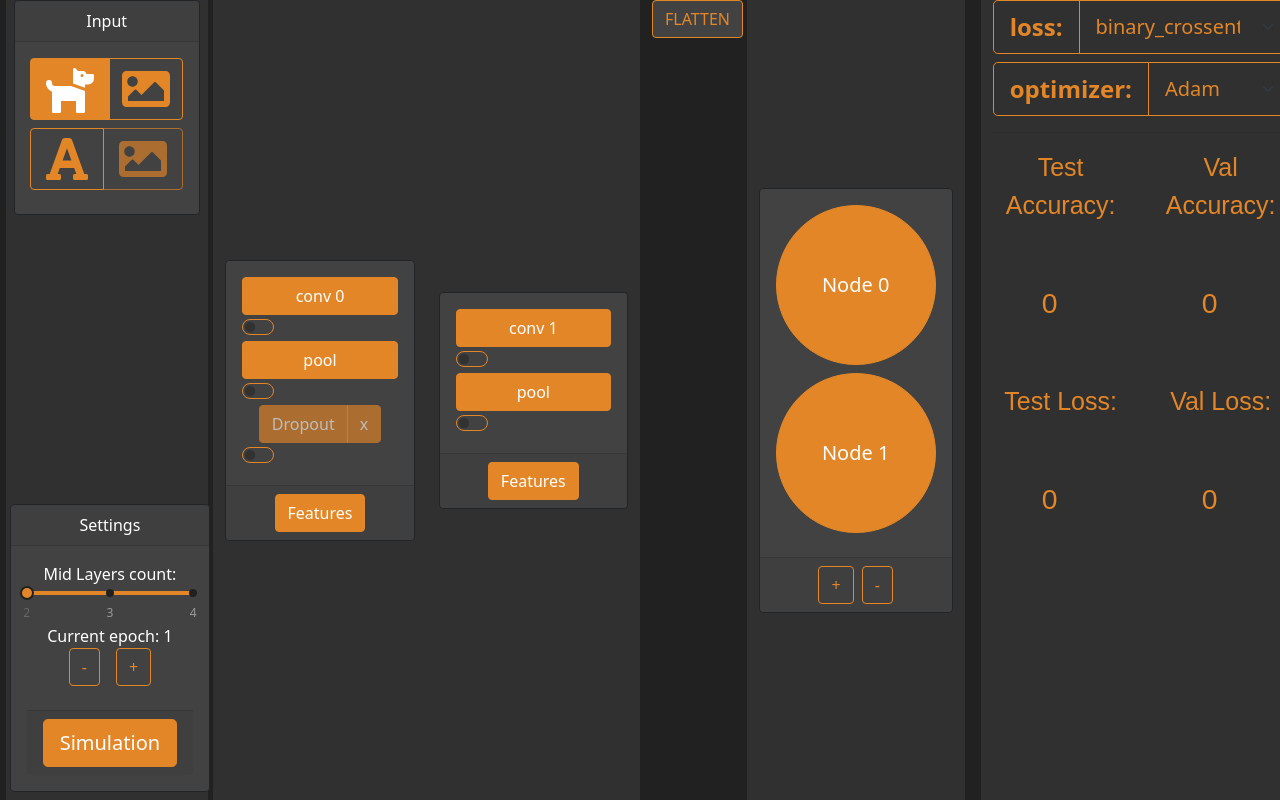
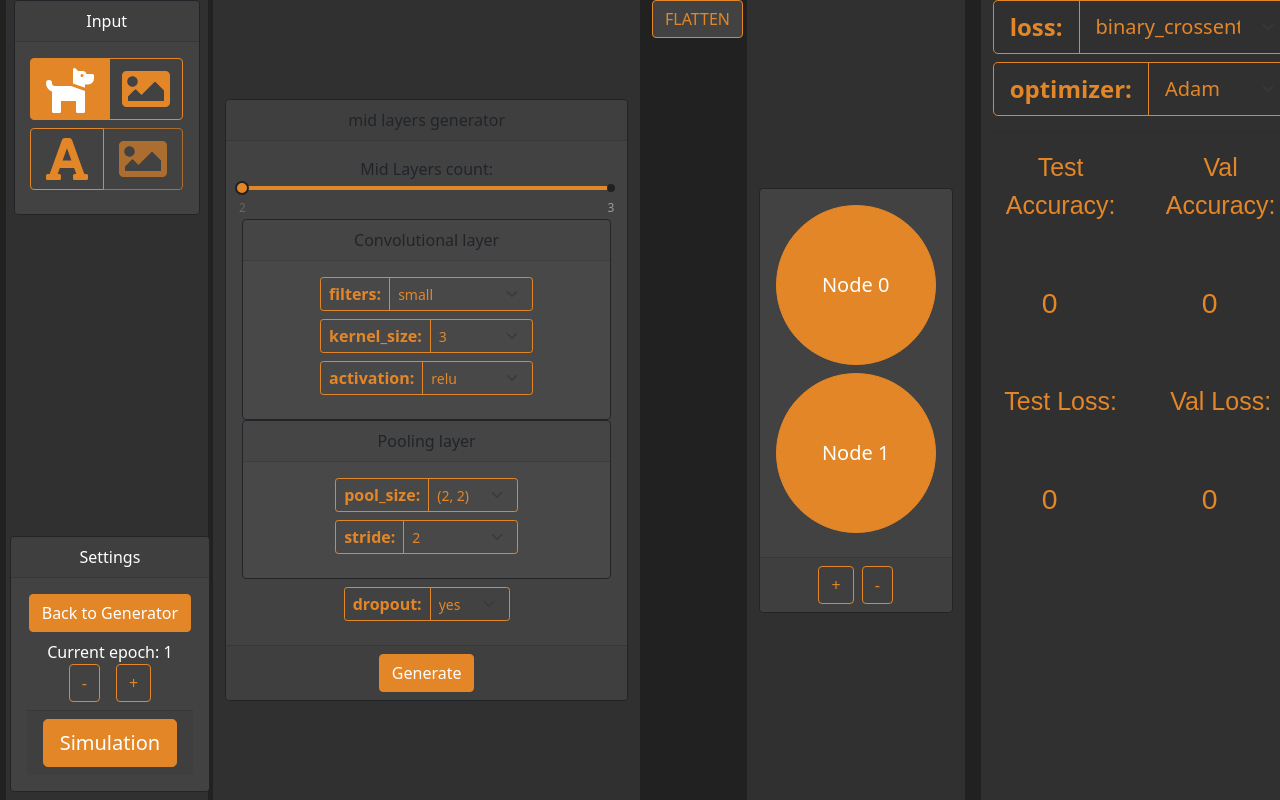
Before and after one commit to Wklej/CNNSIM, a React (Create React App) app: page / in a window 1280 px wide. Shown: the top 800 px of the page. Built offline with nearby package versions, Linux system fonts and the light colour scheme.

Commit message:
+ Adding Generator component

```diff
--- a/src/App.js
+++ b/src/App.js
@@ -201,6 +201,7 @@ function App() {
 
                 </paramContext.Provider>
             </testContext.Provider>
+
         </>
     );
 }
--- a/src/Layers/Input.js
+++ b/src/Layers/Input.js
@@ -1,16 +1,10 @@
 import ModelSet from "../Modal/Components/ModelSet";
 import { useState } from "react";
-import Slider from 'rc-slider';
-import 'rc-slider/assets/index.css';
 
-const Input = ({handleSliderChange, handleModelChange, handleImageChange, setLossFunc,
-                numLayers, handlePlus, handleMinus, status, compare}) => {
+const Input = ({handleModelChange, handleImageChange, setLossFunc,
+                handlePlus, handleMinus, status, compare, setShowMid}) => {
 
     const [toggleImageButton, setToggleImageButton] = useState(1)
-
-    const orangeBg = {backgroundColor: "#e38627"}
-    const dotStyle = {backgroundColor: "#212121", border: "solid 2px #212121"}
-    const handleStyle = {backgroundColor: "#e38627", border: "solid 2px #212121"}
 
     return (
         <div className="col text-center text-white position-relative bgDarkLayer">
@@ -31,17 +25,10 @@ const Input = ({handleSliderChange, handleModelChange, handleImageChange, setLos
 
             <div className="position-absolute bottom-0 mb-2">
                 <div className="card border-dark text-center bgDarkCard mx-1">
-                    <div className="card-header">
-                        Settings
-                    </div>
+                    <div className="card-header">Settings</div>
                     <div className="card-body">
-                        <div>
-                            Mid Layers count:
-                            <Slider railStyle={orangeBg} trackStyle={orangeBg} dotStyle={dotStyle} handleStyle={handleStyle}
-                                    min={2} max={4} dots={true} marks={{2:2, 3:3, 4:4}}
-                                    value={numLayers} onChange={handleSliderChange} />
-                        </div>
-                        <div className="my-4">
+                        <div className="btn btn-orange btn-md" onClick={() => setShowMid(false)}>Back to Generator</div>
+                        <div className="my-2">
                             Current epoch: {status}
                                 <button className="btn btn-outline-orange mx-2" onClick={handleMinus}>-</button>
                                 <button className="btn btn-outline-orange mx-2" onClick={handlePlus}>+</button>
--- /dev/null
+++ b/src/Modal/Components/Generator.js
@@ -0,0 +1,71 @@
+import { useContext, useState } from "react";
+import { paramContext } from "../../paramContext";
+import { testContext } from "../../testContext";
+import SelectBundle from "./SelectBundle";
+import Slider from 'rc-slider';
+import 'rc-slider/assets/index.css';
+
+const Generator = ({setShowMid, handleSliderChange, numLayers}) => {
+
+    // const handleChange = useContext(testContext)
+    const getValues = useContext(paramContext)
+
+    // const [values, setValues] = useState(getValues(null, 'conv'))
+    const [modelSet] = useState(getValues(null, 'input').model)
+
+    const update = (e, id) => {
+        // handleChange(e, id, layerType)
+        // setValues(e.target.value)
+        console.log('TODO: updating data')
+    }
+
+    const orangeBg = {backgroundColor: "#e38627"}
+    const dotStyle = {backgroundColor: "#212121", border: "solid 2px #212121"}
+    const handleStyle = {backgroundColor: "#e38627", border: "solid 2px #212121"}
+
+    return (
+        <div className="col">
+            <div className="card border-dark text-center bgDarkCard" >
+                <div className="card-header">mid layers generator</div>
+                <div className="card-body">
+                    <div className="mb-4">
+                        Mid Layers count:
+                        <Slider railStyle={orangeBg} trackStyle={orangeBg} dotStyle={dotStyle} handleStyle={handleStyle}
+                                min={2} max={3} dots={true} marks={{2:2, 3:3}}
+                                value={numLayers} onChange={handleSliderChange} />
+                    </div>
+                    <div className="card border-dark text-center bgDarkSubCard" >
+                        <div className="card-header">Convolutional layer</div>
+                        <div className="card-body">
+                            <div className="d-inline-block w-auto">
+                                <SelectBundle label='filters' update={update} bundle_size={'md'}
+                                        optionValues={['small', 'ascending', 'big']} />
+                                <SelectBundle label='kernel_size' update={update} bundle_size={'md'} optionValues={['3', '5']} />
+                                <SelectBundle label='activation' update={update} bundle_size={'md'} optionValues={['relu', 'sigmoid']} />
+                            </div>
+                        </div>
+                    </div>
+                    <div className="card border-dark text-center bgDarkSubCard" >
+                        <div className="card-header">Pooling layer</div>
+                        <div className="card-body">
+                            <div className="d-inline-block w-auto">
+                                <SelectBundle label='pool_size' update={update} bundle_size={'md'}
+                                    ifPool={true} optionValues={['(2, 2)']} />
+                                <SelectBundle label='stride' update={update} bundle_size={'md'}
+                                    ifPool={true} optionValues={['2','4']} />
+                            </div>
+                        </div>
+                    </div>
+                    <div className="col d-inline-block w-auto mt-2">
+                        <SelectBundle label='dropout' update={update} bundle_size={'md'} optionValues={['yes','no']} />
+                    </div>
+                </div>
+                <div className="card-footer">
+                    <button className="btn btn-orange" onClick={() => setShowMid(true)}>Generate</button>
+                </div>
+            </div>
+        </div>
+     );
+}
+
+export default Generator;
--- a/src/Modal/Components/SelectBundle.js
+++ b/src/Modal/Components/SelectBundle.js
@@ -1,7 +1,7 @@
 import ExplainModal from '../ExplainModal';
 import { useState } from 'react';
 
-const SelectBundle = ({values, label, update, id, optionValues}) => {
+const SelectBundle = ({label, update, id, optionValues, bundle_size, ifPool}) => {
 
     const [showModal, setModalShow] = useState(false);
     const handleModalShow = () => setModalShow(true);
@@ -24,15 +24,33 @@ const SelectBundle = ({values, label, update, id, optionValues}) => {
         fontWeight: "bold"
     }
 
+    const buttonStyle2 = {
+        fontSize: "medium",
+        fontWeight: "bold"
+    }
+
+    const getBundleClass = () => {
+        if(bundle_size == 'md')
+            return "input-group input-group-sm mb-2"
+        else
+            return "input-group input-group-lg mb-2"
+    }
+
+    const xx = () => {
+        return(
+            <select className="form-select" name={label} onChange={(e) => update(e, id)}>
+                {options()}
+            </select>
+        )
+    }
+
     return (
-        <div className="input-group input-group-lg mb-2">
+        <div className={getBundleClass()}>
             <button className="btn btn-outline-orange" onClick={handleModalShow}>
-                <span style={buttonStyle}>{label}:</span>
+                <span style={bundle_size === 'md' ? buttonStyle2 : buttonStyle}>{label}:</span>
             </button>
             <ExplainModal show={showModal} handleClose={handleModalClose} type={label} />
-            <select className="form-select" name={label} value={values[label]} onChange={(e) => update(e, id)}>
-                {options()}
-            </select>
+            {xx()}
         </div>
 
      );
--- a/src/Workflow.css
+++ b/src/Workflow.css
@@ -8,6 +8,10 @@
 
 .bgDarkCard {
     background-color: #424242;
+}
+
+.bgDarkSubCard {
+    background-color: #484848;
 }
 
 .btn-orange {
--- a/src/Workflow.js
+++ b/src/Workflow.js
@@ -6,6 +6,7 @@ import Features from './Modal/Components/Features'
 import ExplainModal from './Modal/ExplainModal';
 import { useState } from "react";
 import './Workflow.css'
+import Generator from './Modal/Components/Generator';
 
 const Workflow = ({numLayers, handleSliderChange, handleImageChange, handleModelChange, lossFunc,
                     setLossFunc, setDefautFully, outputs, handlePlus, handleMinus, status, compare}) => {
@@ -21,6 +22,8 @@ const Workflow = ({numLayers, handleSliderChange, handleImageChange, handleModel
   // const handleFeaturesShow = () => setShowFeatures(true);
   // const handleFeaturesClose = () => setShowFeatures(false);
 
+  const [showMid, setShowMid] = useState(false)
+
     return (
         <div className="container-fluid min-vh-100 bgDark">
           <div className="row flex-nowrap">
@@ -28,13 +31,17 @@ const Workflow = ({numLayers, handleSliderChange, handleImageChange, handleModel
               {/* LEFT PANEL */}
               <Input handleSliderChange={handleSliderChange} handleModelChange={handleModelChange}
                     handleImageChange={handleImageChange} setLossFunc={setLossFunc} numLayers={numLayers}
-                    handlePlus={handlePlus} handleMinus={handleMinus} status={status} compare={compare} />
+                    handlePlus={handlePlus} handleMinus={handleMinus} status={status} compare={compare}
+                    setShowMid={setShowMid} />
             </div>
 
             {/* mid layers */}
             <div className="col-4 bgDarkLayer">
               <div className="row min-vh-100 justify-content-center align-items-center">
-                  <MidLayer num={numLayers} />
+
+                  {!showMid && <Generator setShowMid={setShowMid} handleSliderChange={handleSliderChange} numLayers={numLayers} />}
+                  {showMid && <MidLayer num={numLayers} />}
+
                   {/* <button className="btn btn-primary mt-2" onClick={handleFeaturesShow} >Features</button>
                   <Features show={showFeatures} handleClose={handleFeaturesClose} numLayers={numLayers} /> */}
               </div>
```
